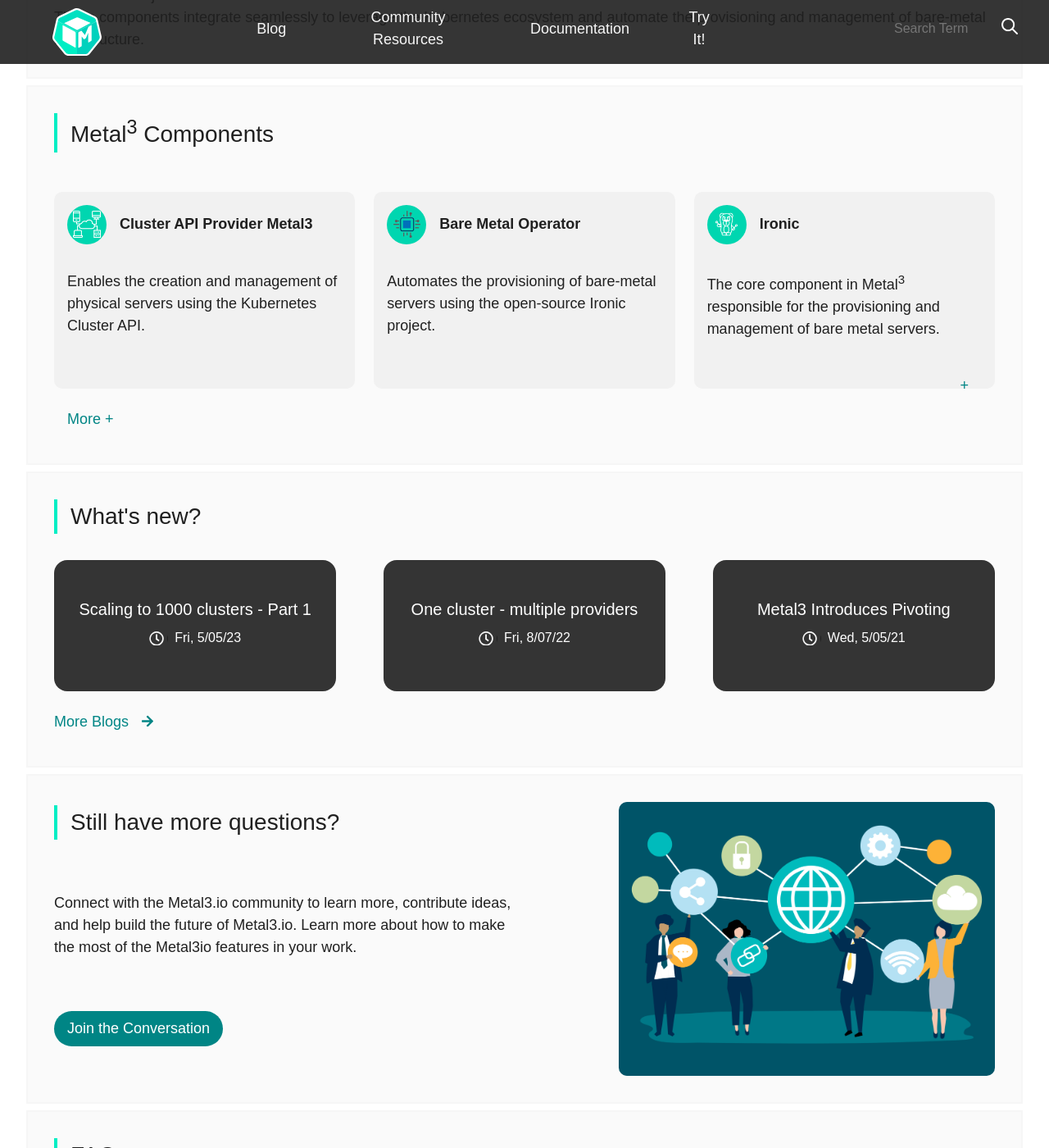
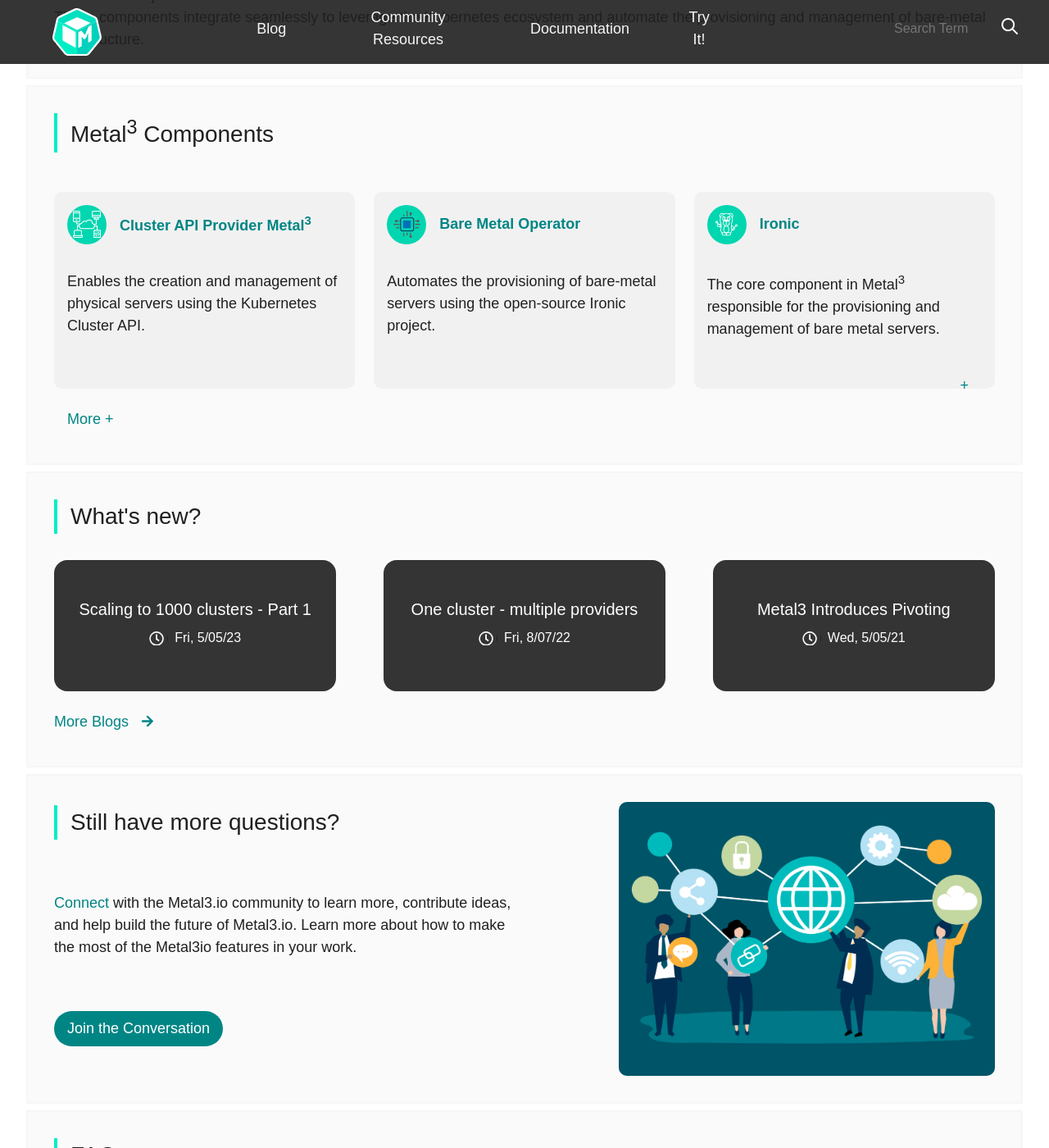
Before and after one commit to metal3-io/metal3-io.github.io, a Jekyll site: the page built from index.html, in a window 1280 px wide and 1400 px high, scrolled down 911 px. Shown: the whole window at 82% size. Built offline with Jekyll 4.4.1, drawn with Linux system fonts in a browser that asks for light colours; nearby versions of some CDN libraries; comment, search, counter and statistics services are not loaded.

Commit message:
updated component titles with links

```diff
--- a/index.html
+++ b/index.html
@@ -41,7 +41,7 @@ layout: default
         <div class="icon">
           <img src="./assets/images/computer.png" alt="" />
         </div>
-        <h3>Cluster API Provider Metal3</h3>
+        <a href="https://book.metal3.io/capm3/introduction.html"><h3>Cluster API Provider Metal<sup>3</sup></h3></a>
       </div>
       <div class="mk-why-baremetal__body">
         <p>
@@ -55,7 +55,7 @@ layout: default
         <div class="icon">
           <img src="./assets/images/BMO.png" alt="" />
         </div>
-        <h3>Bare Metal Operator</h3>
+        <a href="https://book.metal3.io/bmo/introduction.html#bare-metal-operator"><h3>Bare Metal Operator</h3></a>
       </div>
       <div class="mk-why-baremetal__body">
         <p>
@@ -69,7 +69,8 @@ layout: default
         <div class="icon">
           <img src="./assets/images/ironic.svg" alt="" />
         </div>
-        <h3>Ironic</h3>
+        <a href="https://book.metal3.io/ironic/introduction.html"><h3>Ironic</h3></a>
+
       </div>
       <div class="mk-why-baremetal__body">
         <p>
@@ -77,7 +78,7 @@ layout: default
             for the provisioning and management of bare metal servers.
         </p><br>
         <div id="mk-why-baremetal__dropdown-content" class="mk-why-baremetal__dropdown-content" style="display: none">
-          <h3>Hardware Manager</h3>
+        <h3>Hardware Manager</h3>
             <p>
                 Acts as a plugin or driver within Ironic to communicate with the underlying
                 hardware resources effectively.
@@ -97,7 +98,7 @@ layout: default
         <div class="icon">
           <img src="./assets/images/public-service.png" alt="" />
         </div>
-        <h3>IP Address Manager</h3>
+        <a href="https://book.metal3.io/ipam/introduction.html"><h3>IP Address Manager</h3></a>
       </div>
       <div class="mk-why-baremetal__body">
         <p>
@@ -135,7 +136,7 @@ layout: default
 
     <header class="mk-main__header mk-community__header">
       <h2 class="mk-heading mk-heading--xl mk-m-border">Still have more questions?</h2>
-      <h3 class="mk-heading mk-heading--md">Connect with the Metal3.io community to learn more, contribute ideas, and help build the future of Metal3.io. Learn more about how to make the most of the Metal3io features in your work.
+      <h3 class="mk-heading mk-heading--md"><a href="{{ site.baseurl }}/community-resources.html">Connect</a> with the Metal3.io community to learn more, contribute ideas, and help build the future of Metal3.io. Learn more about how to make the most of the Metal3io features in your work.
       </h3>
       <a href="{{ site.baseurl }}/community-resources.html" class="mk-button mk-button--primary mk-community__button">Join the Conversation</a>
 
```
